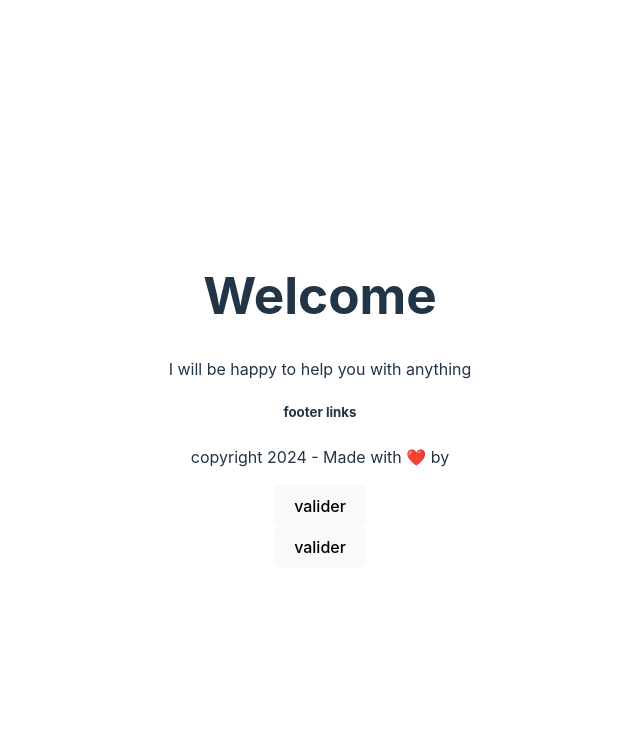
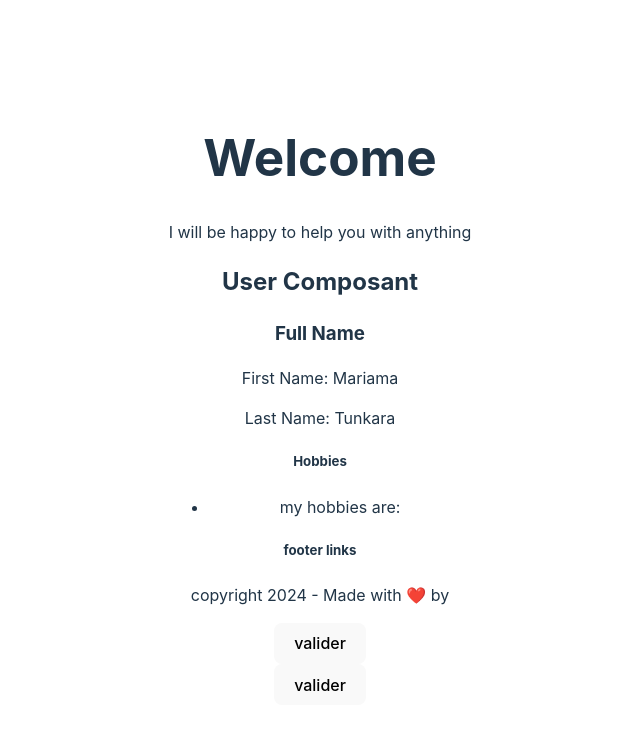
Before and after one commit to mariama2244/React-project, a React (Vite) app: page / in a window 1280 px wide. Shown: the top 730 px of the page, without its empty margins (320-960 px from the left). Built offline with nearby package versions, Linux system fonts and the light colour scheme.

Commit message:
added user to app.jsx

```diff
--- a/src/App.jsx
+++ b/src/App.jsx
@@ -2,6 +2,7 @@ import React, { useState } from 'react'
 import  Header  from './composants/containers/Header/Header';
 import Footer  from './composants/containers/Footer/Footer';
 import Bouton from './composants/ui/Bouton/Bouton';
+import User from './composants/User/User';
 import './App.css'
 
 
@@ -27,6 +28,7 @@ function App() {
 
       <div>
          <Header />
+         <User />
          <Footer />
          <Bouton />
 
--- a/src/composants/User/User.jsx
+++ b/src/composants/User/User.jsx
@@ -4,14 +4,12 @@ import FullName from './FullName';
 import Hobbies from './Hobbies';
 
 
-const User = () => {
-    return (
-      <div>
-        <h2>User Composant</h2>
-        <FullName />
-        <Hobbies />
-      </div>
-    );
-  };
-
-  export default User;
+export default  function User() {
+  return(
+    <div>
+    <h2>User Composant</h2>
+    <FullName />
+    <Hobbies />
+  </div>
+  )
+}
```
